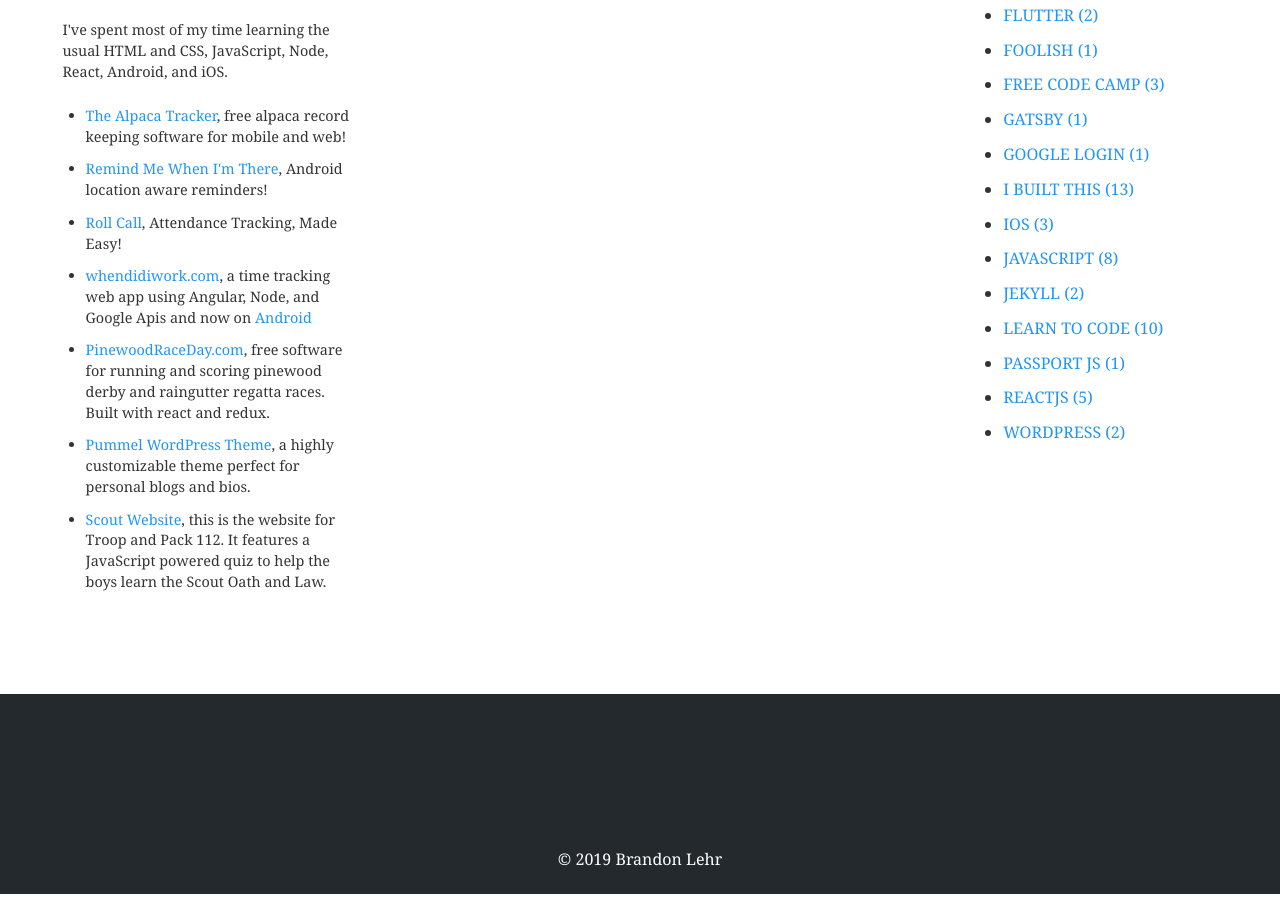
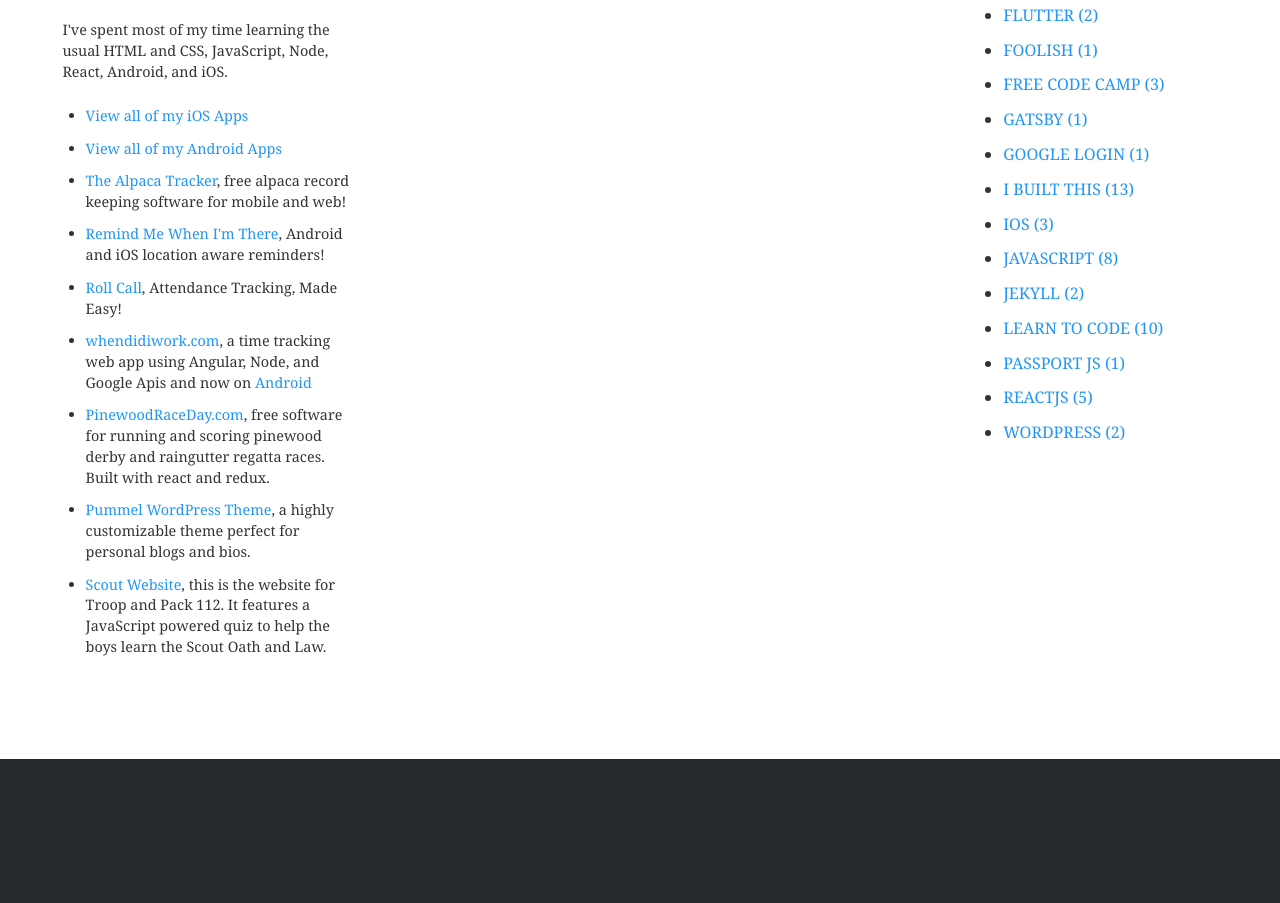
Before and after one commit to emeraldjava/MyGatsbyBlog, a Gatsby site: page /categories in a window 1280 px wide. Shown: the part 829-1732 px from the top of the page. Built offline with nearby package versions, Linux system fonts and the light colour scheme; Gatsby itself is replaced by a stand-in of ours; some packages are replaced by stand-ins of ours.

Commit message:
Update sidebar

```diff
--- a/src/components/sidebar.js
+++ b/src/components/sidebar.js
@@ -62,6 +62,12 @@ export default function Sidebar(props) {
 
               <ul>
                 <li>
+                  <a href="https://apps.apple.com/us/developer/brandon-lehr/id1461765394" >View all of my iOS Apps</a>
+                </li>
+                <li>
+                  <a href="https://play.google.com/store/apps/developer?id=Brandon+Lehr" >View all of my Android Apps</a>
+                </li>
+                <li>
                   <Link to="/alpaca/i-built-this/2018/09/02/alpaca-tracker">
                     The Alpaca Tracker
                   </Link>
@@ -71,7 +77,7 @@ export default function Sidebar(props) {
                   <Link to="/android/i-built-this/2018/11/25/remind-me-when-i-get-there">
                     Remind Me When I'm There
                   </Link>
-                  , Android location aware reminders!
+                  , Android and iOS location aware reminders!
                 </li>
                 <li>
                   <Link to="/android/i-built-this/2018/10/29/roll-call-attendance-app-for-android">
```
